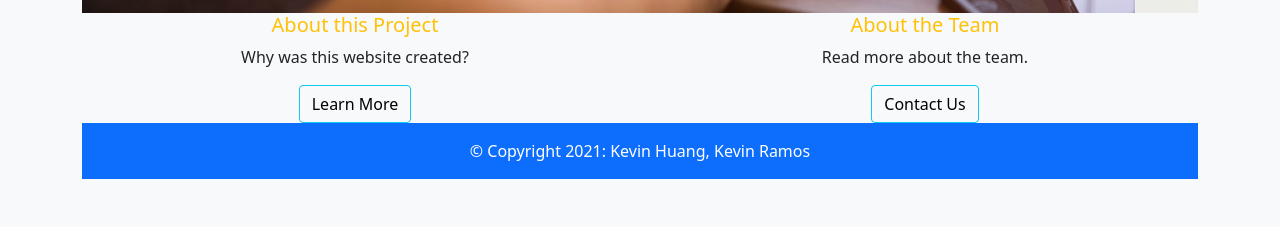
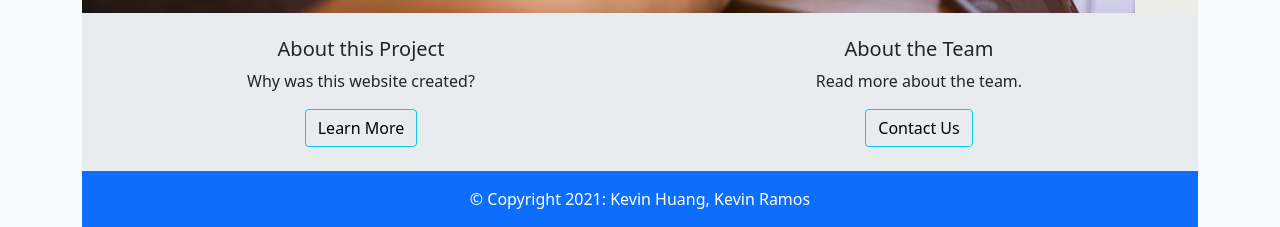
Before and after one commit to kevnramos/Online-Marketing-and-Data-Privacy, a plain HTML site: page docs/index.html in a window 1280 px wide. Shown: the part 787-1014 px from the top of the page. Before the commit the page ends 966 px from the top, so only its background shows below. Drawn offline with nearby package versions, Linux system fonts and the light colour scheme.

Commit message:
Feature:Spaced out footer and changed bg in index.html

```diff
--- a/docs/index.html
+++ b/docs/index.html
@@ -13,7 +13,7 @@
     <title>Home</title>
 </head>
 
-<body class ="bg-light">
+<body class="bg-light">
 <div class="container">
     <nav class="navbar navbar-expand-lg navbar-dark bg-primary">
         <div class="container-fluid">
@@ -37,7 +37,8 @@
                     </li>
 
                     <li class="nav-item dropdown">
-                        <a class="nav-link dropdown-toggle" href="#" id="navbarDropdownMenuLink" role="button" data-bs-toggle="dropdown" aria-expanded="false">
+                        <a class="nav-link dropdown-toggle" href="#" id="navbarDropdownMenuLink" role="button"
+                           data-bs-toggle="dropdown" aria-expanded="false">
                             Your Privacy
                         </a>
                         <ul class="dropdown-menu" aria-labelledby="navbarDropdownMenuLink">
@@ -45,7 +46,6 @@
                             <li>
                                 <a class="dropdown-item" href="#">Anon privacy</a>
                             </li>
-
 
 
                         </ul>
@@ -59,9 +59,12 @@
     <div class="row">
         <div id="carouselExampleIndicators" class="carousel slide" data-bs-ride="carousel">
             <div class="carousel-indicators">
-                <button type="button" data-bs-target="#carouselExampleIndicators" data-bs-slide-to="0" class="active" aria-current="true" aria-label="Slide 1"></button>
-                <button type="button" data-bs-target="#carouselExampleIndicators" data-bs-slide-to="1" aria-label="Slide 2"></button>
-                <button type="button" data-bs-target="#carouselExampleIndicators" data-bs-slide-to="2" aria-label="Slide 3"></button>
+                <button type="button" data-bs-target="#carouselExampleIndicators" data-bs-slide-to="0" class="active"
+                        aria-current="true" aria-label="Slide 1"></button>
+                <button type="button" data-bs-target="#carouselExampleIndicators" data-bs-slide-to="1"
+                        aria-label="Slide 2"></button>
+                <button type="button" data-bs-target="#carouselExampleIndicators" data-bs-slide-to="2"
+                        aria-label="Slide 3"></button>
             </div>
             <div class="carousel-inner">
                 <div class="carousel-item active">
@@ -83,40 +86,39 @@
                     </div>
                 </div>
             </div>
-            <button class="carousel-control-prev" type="button" data-bs-target="#carouselExampleIndicators"  data-bs-slide="prev">
+            <button class="carousel-control-prev" type="button" data-bs-target="#carouselExampleIndicators"
+                    data-bs-slide="prev">
                 <span class="carousel-control-prev-icon" aria-hidden="true"></span>
                 <span class="visually-hidden">Previous</span>
             </button>
-            <button class="carousel-control-next" type="button" data-bs-target="#carouselExampleIndicators"  data-bs-slide="next">
+            <button class="carousel-control-next" type="button" data-bs-target="#carouselExampleIndicators"
+                    data-bs-slide="next">
                 <span class="carousel-control-next-icon" aria-hidden="true"></span>
                 <span class="visually-hidden">Next</span>
             </button>
         </div>
     </div>
 
-
-
-
+    <div class="container" style="background: #e9ecef">
         <div class="jumbotron text-center">
-
-        <div class="row bg-none">
+            <br>
+            <div class="row">
                 <div class="col-sm-6">
-                <h5 class = "text-warning">About this Project</h5>
+                    <h5 class="text-dark">About this Project</h5>
                     <p>Why was this website created?</p>
 
                     <a class="btn btn-outline-info" href="about.html" style="color: black;">Learn More</a>
                 </div>
                 <div class="col-sm-6">
-                <h5 class = "text-warning">About the Team</h5>
+                    <h5 class="text-dark">About the Team</h5>
                     <p>Read more about the team.</p>
 
                     <a class="btn btn-outline-info" href="team.html" style="color: black;">Contact Us </a>
 
                 </div>
             </div>
-
-
-
+            <br>
+        </div>
     </div>
 
     <!--        so we can show more of the image-->
@@ -124,12 +126,11 @@
 
 
         <!-- Copyright -->
-        <div class="text-center text-white p-3" >
+        <div class="text-center text-white p-3">
             © Copyright 2021: Kevin Huang, Kevin Ramos
         </div>
     </footer>
 </div>
-
 
 
 <!-- Optional JavaScript; choose one of the two! -->
```
Lines whose indentation alone changed are shown as unchanged.
